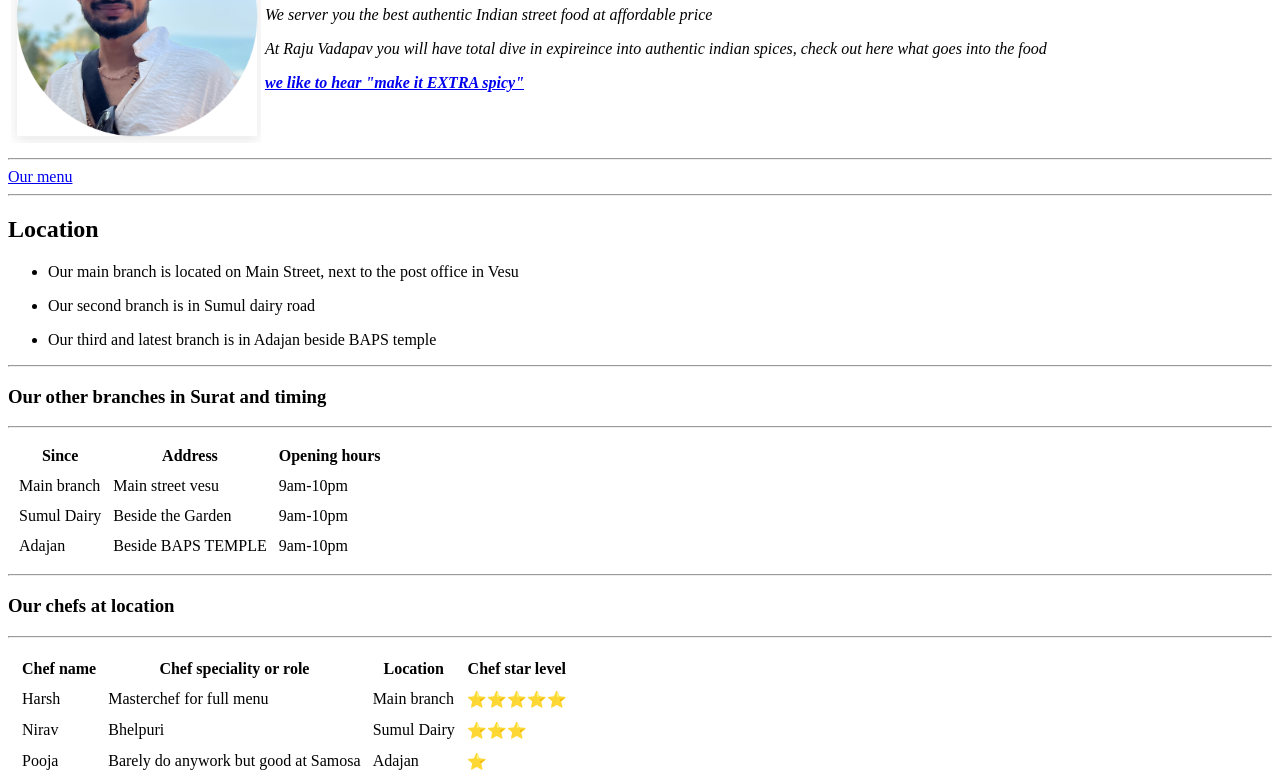
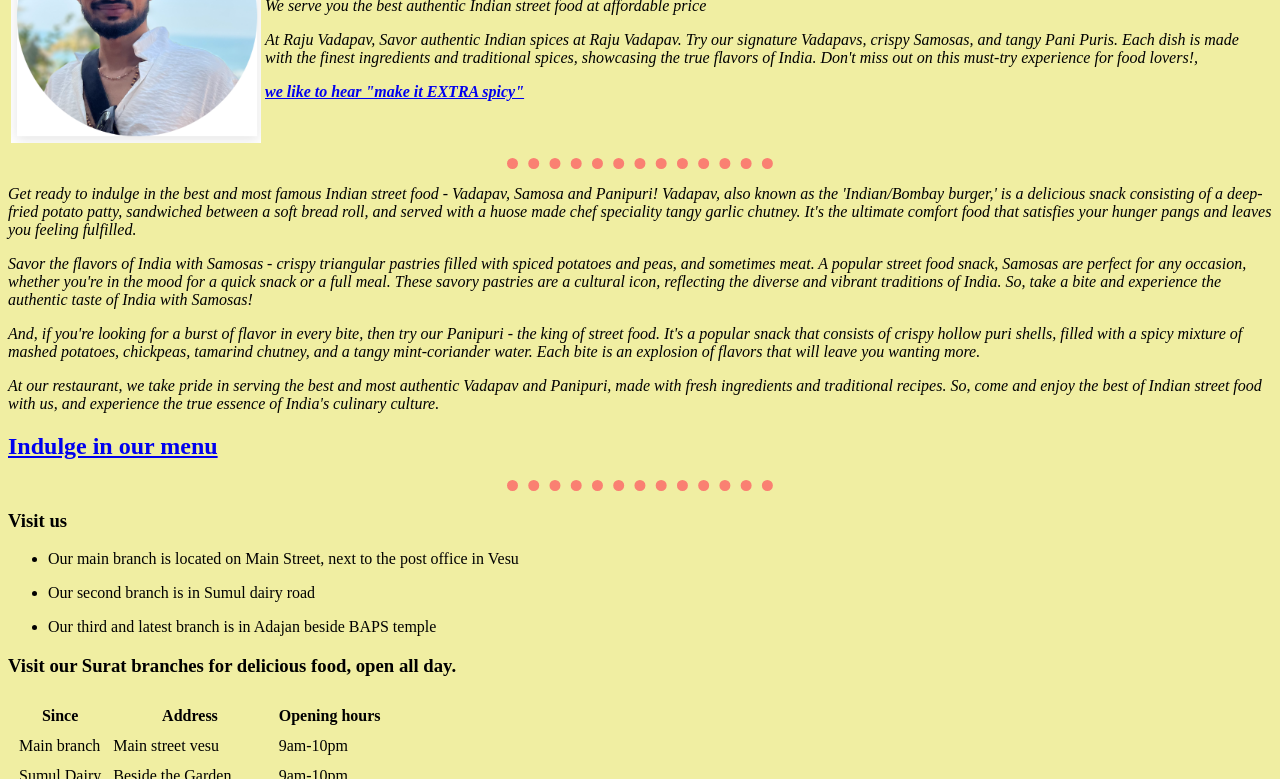
Before and after one commit to rdankhara12/rdankhara12.github.io, a plain HTML site: page index.html in a window 1280 px wide. Shown: the part 124-903 px from the top of the page. Drawn offline with Linux system fonts and the light colour scheme.

Commit message:
add style and text

```diff
--- a/index.html
+++ b/index.html
@@ -3,31 +3,55 @@
 <head>
 	<title>Raju Vadapav</title>
 </head>
+  <style>
+
+	body{
+		background-color: rgba(219, 213, 27, 0.403);
+	}
+
+	hr {
+		border-style: none;
+		border-top-style: dotted;
+		border-color: salmon;
+		border-width: 11px;
+		width: 21%;
+
+	}
+
+  </style>
+
+
 <body>
-	<table>
+	<table cellspacign="20">
 		<tr>
 			<!-- Add the image here -->
 			<td><img src="image/raj.png" alt="Raju Vadapav" width="250"></td>
 			<td><h1>Welcome to Raju Vadapav</h1>
-				<p><em>We server you the best authentic Indian street food at affordable price</em></p>
-				<p><em>At Raju Vadapav you will have total dive in expireince into authentic indian spices, check out here what goes into the food </p></em>
+				<p><em>We serve you the best authentic Indian street food at affordable price</em></p>
+				<p><em>At Raju Vadapav, Savor authentic Indian spices at Raju Vadapav. Try our signature Vadapavs, crispy Samosas, and tangy Pani Puris. Each dish is made with the finest ingredients and traditional spices, showcasing the true flavors of India. Don't miss out on this must-try experience for food lovers!, </p></em>
 				<a><p><strong><em><a href="https://www.youtube.com/watch?v=yoW4kHHH4lQ"> we like to hear "make it EXTRA spicy"</a></strong></em></p>
 				</td>
 		</tr>
 	</table>
 	<hr>
-	<a href="menu.html">Our menu</a>
+	 <p><em></em></p>
+     <p><em>Get ready to indulge in the best and most famous Indian street food - Vadapav, Samosa and Panipuri! Vadapav, also known as the 'Indian/Bombay burger,' is a delicious snack consisting of a deep-fried potato patty, sandwiched between a soft bread roll, and served with a huose made chef speciality tangy garlic chutney. It's the ultimate comfort food that satisfies your hunger pangs and leaves you feeling fulfilled.</em></p>
+	 <p><em>Savor the flavors of India with Samosas - crispy triangular pastries filled with spiced potatoes and peas, and sometimes meat. A popular street food snack, Samosas are perfect for any occasion, whether you're in the mood for a quick snack or a full meal. These savory pastries are a cultural icon, reflecting the diverse and vibrant traditions of India. So, take a bite and experience the authentic taste of India with Samosas!</em></p>
+	 <p><em>And, if you're looking for a burst of flavor in every bite, then try our Panipuri - the king of street food. It's a popular snack that consists of crispy hollow puri shells, filled with a spicy mixture of mashed potatoes, chickpeas, tamarind chutney, and a tangy mint-coriander water. Each bite is an explosion of flavors that will leave you wanting more.</em></p>
+	 <p><em>At our restaurant, we take pride in serving the best and most authentic Vadapav and Panipuri, made with fresh ingredients and traditional recipes. So, come and enjoy the best of Indian street food with us, and experience the true essence of India's culinary culture.</em></p>
+	 <h2><a href="menu.html">Indulge in our menu</a></h2>
 	<hr>
-	<h2>Location</h2>
+
+	<h3>Visit us</h3>
 	<ul>
 		<li><p>Our main branch is located on Main Street, next to the post office in Vesu</p></li>
 	    <li><p>Our second branch is in Sumul dairy road</p></li>
 		<li><p>Our third and latest branch is in Adajan beside BAPS temple</p></li>
 		</li>
 	</ul>
-	<hr>
-	<h3>Our other branches in Surat and timing</h3>
-	<hr>
+
+	<h3>Visit our Surat branches for delicious food, open all day.</h3>
+
 	<table cellspacing="10">
 		<thead>
 			<tr>
@@ -57,17 +81,18 @@
 	</table>
 	<hr>
 
-	<h3>Our chefs at location</h3>
-	<hr>
+	<h3>Our chefs at whereabouts</h3>
+
 	<table>
 		<tr>
 			<td>
-			<table cellspacing="10">
+			<table cellspacing="20">
 				<thead>
 					<tr>
 						<th>Chef name</th>
 						<th>Chef speciality or role</th>
 						<th>Location</th>
+
 						<th>Chef star level</th>
 					</tr>
 				</thead>
@@ -115,6 +140,6 @@
 	</table>
 	<hr>
 	<a href="contact.html">Contact us</a>
-	<hr>
+
 </body>
 </html>
```
